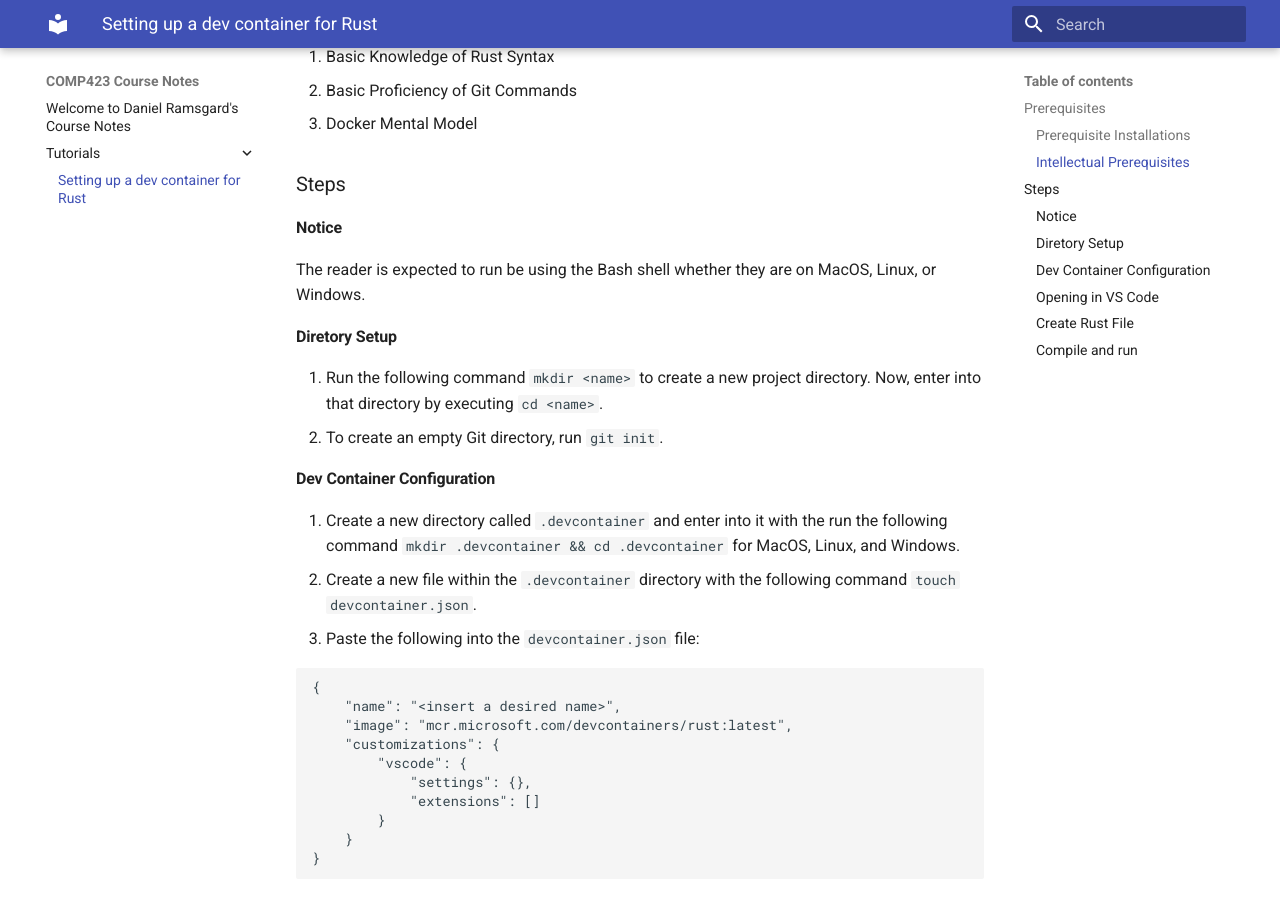
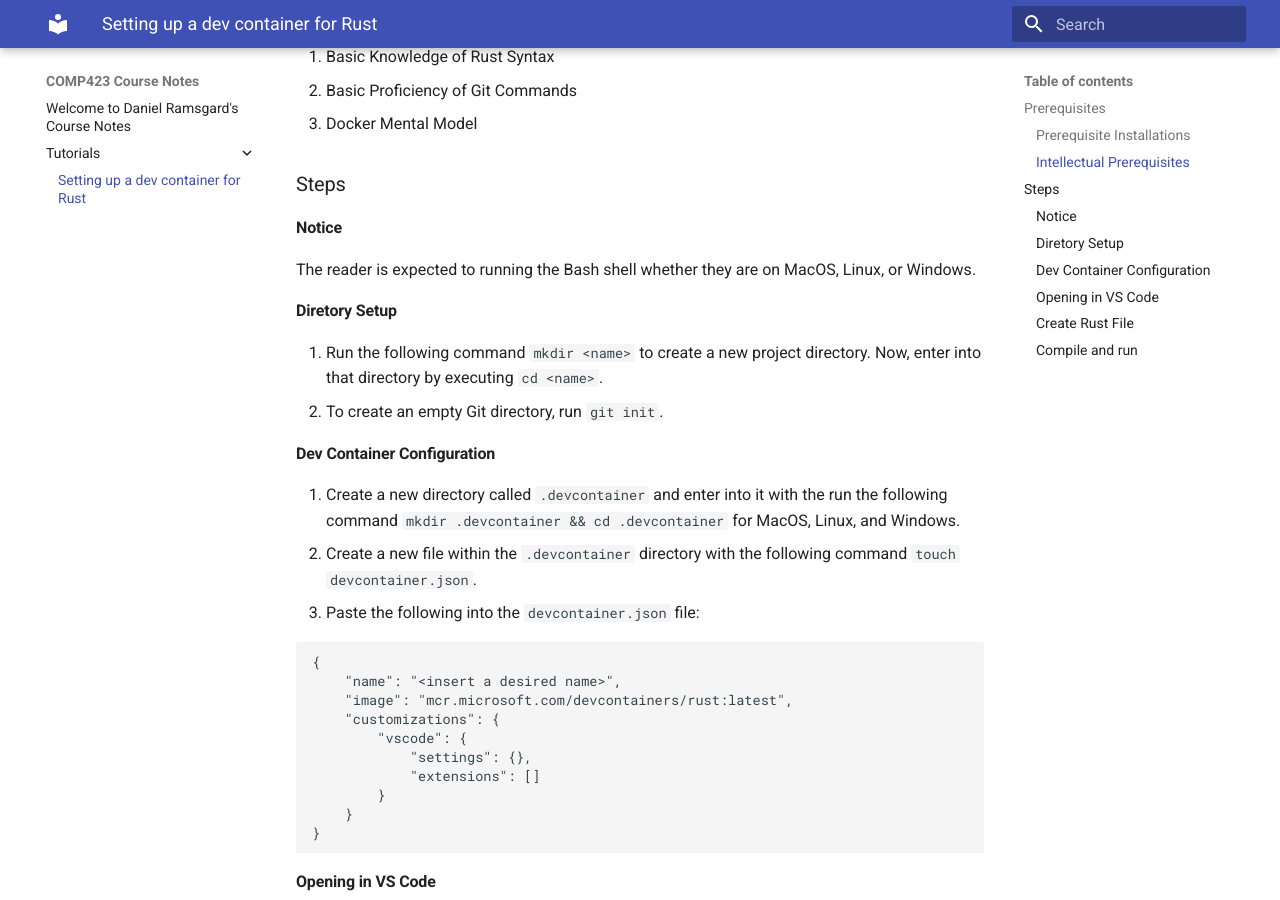
Before and after one commit to DanielRamsgard/comp423-course-notes, an MkDocs documentation site: the page built from docs/tutorials/rust-setup.md, in a window 1280 px wide and 900 px high, scrolled down 431 px. Built offline with MkDocs 1.6.1 and Material for MkDocs 9.7.7, drawn with Linux system fonts in a browser that asks for light colours.

Commit message:
fixed  section confusion

```diff
--- a/docs/tutorials/rust-setup.md
+++ b/docs/tutorials/rust-setup.md
@@ -20,7 +20,7 @@
 
 #### Notice
 
-The reader is expected to run be using the Bash shell whether they are on MacOS, Linux, or Windows.
+The reader is expected to running the Bash shell whether they are on MacOS, Linux, or Windows.
 
 #### Diretory Setup
 
```
